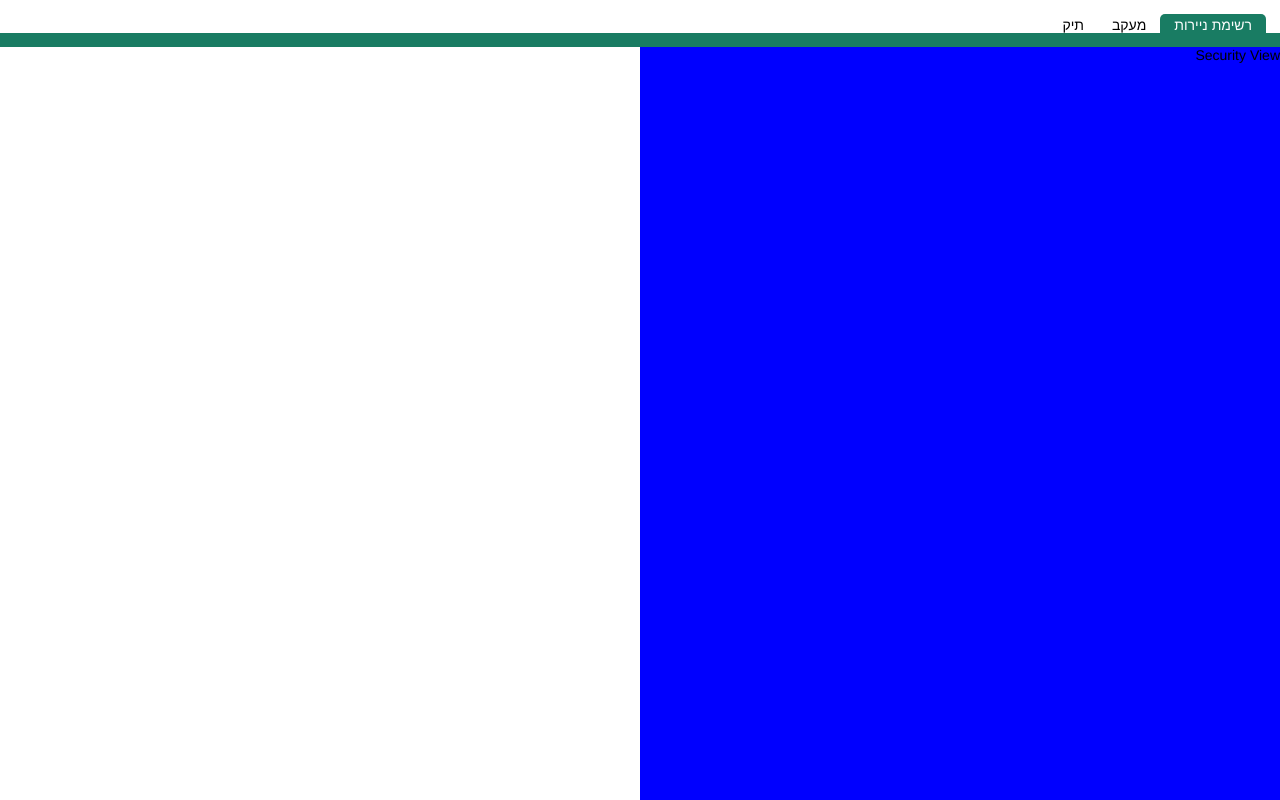
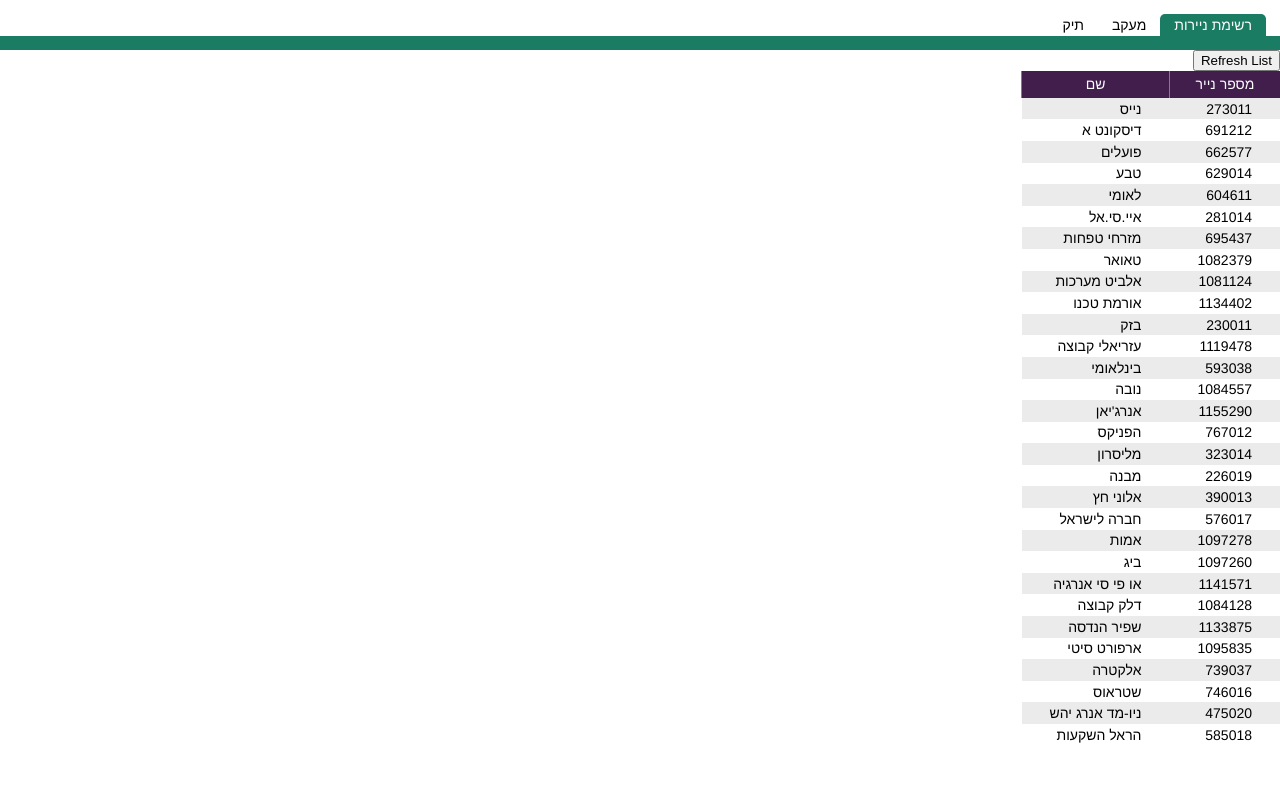
Before and after one commit to extic/investments, a Vue app: page / in a window 1280 px wide. Built offline with nearby package versions, Linux system fonts and the light colour scheme.

Commit message:
Added security list

```diff
--- a/src/components/HeaderBar.vue
+++ b/src/components/HeaderBar.vue
@@ -47,7 +47,7 @@
 
     .tab {
       color: black;
-      padding: 0.2em 1em 0 1em;
+      padding: 0.2em 1em 0.2em 1em;
       border-radius: 5px 5px 0 0;
     }
 
--- a/src/components/HoldingsTable.vue
+++ b/src/components/HoldingsTable.vue
@@ -44,7 +44,6 @@
 <script lang="ts">
 import { defineComponent, ref } from "vue";
 import moment from "moment";
-import fs from "fs";
 
 type HoldingData = {
   id: string,
--- /dev/null
+++ b/src/data/security-list.data.json
@@ -0,0 +1,152 @@
+[
+    {
+        "securityNumber": "273011",
+        "securityName": "נייס",
+        "symbol": "נייס"
+    },
+    {
+        "securityNumber": "691212",
+        "securityName": "דיסקונט       א",
+        "symbol": "דסקנט"
+    },
+    {
+        "securityNumber": "662577",
+        "securityName": "פועלים",
+        "symbol": "פעלים"
+    },
+    {
+        "securityNumber": "629014",
+        "securityName": "טבע",
+        "symbol": "טבע"
+    },
+    {
+        "securityNumber": "604611",
+        "securityName": "לאומי",
+        "symbol": "לאומי"
+    },
+    {
+        "securityNumber": "281014",
+        "securityName": "איי.סי.אל",
+        "symbol": "איסל"
+    },
+    {
+        "securityNumber": "695437",
+        "securityName": "מזרחי טפחות",
+        "symbol": "מזטפ"
+    },
+    {
+        "securityNumber": "1082379",
+        "securityName": "טאואר",
+        "symbol": "טאואר"
+    },
+    {
+        "securityNumber": "1081124",
+        "securityName": "אלביט מערכות",
+        "symbol": "אלבמע"
+    },
+    {
+        "securityNumber": "1134402",
+        "securityName": "אורמת טכנו",
+        "symbol": "ארמת"
+    },
+    {
+        "securityNumber": "230011",
+        "securityName": "בזק",
+        "symbol": "בזק"
+    },
+    {
+        "securityNumber": "1119478",
+        "securityName": "עזריאלי קבוצה",
+        "symbol": "עזרל"
+    },
+    {
+        "securityNumber": "593038",
+        "securityName": "בינלאומי",
+        "symbol": "בנלמ"
+    },
+    {
+        "securityNumber": "1084557",
+        "securityName": "נובה",
+        "symbol": "נובה"
+    },
+    {
+        "securityNumber": "1155290",
+        "securityName": "אנרג'יאן",
+        "symbol": "אנאג"
+    },
+    {
+        "securityNumber": "767012",
+        "securityName": "הפניקס",
+        "symbol": "פנקס"
+    },
+    {
+        "securityNumber": "323014",
+        "securityName": "מליסרון",
+        "symbol": "מלסרן"
+    },
+    {
+        "securityNumber": "226019",
+        "securityName": "מבנה",
+        "symbol": "מבנה"
+    },
+    {
+        "securityNumber": "390013",
+        "securityName": "אלוני חץ",
+        "symbol": "אלחץ"
+    },
+    {
+        "securityNumber": "576017",
+        "securityName": "חברה לישראל",
+        "symbol": "חל"
+    },
+    {
+        "securityNumber": "1097278",
+        "securityName": "אמות",
+        "symbol": "אמות"
+    },
+    {
+        "securityNumber": "1097260",
+        "securityName": "ביג",
+        "symbol": "ביג"
+    },
+    {
+        "securityNumber": "1141571",
+        "securityName": "או פי סי אנרגיה",
+        "symbol": "אפסא"
+    },
+    {
+        "securityNumber": "1084128",
+        "securityName": "דלק קבוצה",
+        "symbol": "דלקקב"
+    },
+    {
+        "securityNumber": "1133875",
+        "securityName": "שפיר הנדסה",
+        "symbol": "שפהנ"
+    },
+    {
+        "securityNumber": "1095835",
+        "securityName": "ארפורט סיטי",
+        "symbol": "ארפט"
+    },
+    {
+        "securityNumber": "739037",
+        "securityName": "אלקטרה",
+        "symbol": "אלקטה"
+    },
+    {
+        "securityNumber": "746016",
+        "securityName": "שטראוס",
+        "symbol": "שטרס"
+    },
+    {
+        "securityNumber": "475020",
+        "securityName": "ניו-מד אנרג יהש",
+        "symbol": "נומד"
+    },
+    {
+        "securityNumber": "585018",
+        "securityName": "הראל השקעות",
+        "symbol": "הראל"
+    }
+]
--- a/src/services/security-list.service.ts
+++ b/src/services/security-list.service.ts
@@ -3,8 +3,8 @@
 
 export type Security = {
   securityNumber: string;
+  securityName: string;
   shortName: string;
-  symbol: string;
 }
 
 export const getSecurityList = async () => {
@@ -20,7 +20,7 @@
   return response.Items.map((it: any) => {
     return {
       securityNumber: it.SecurityNumber,
-      shortName: it.ShortName,
+      securityName: it.ShortName,
       symbol: it.Symbol,
     } as Security;
   })
--- /dev/null
+++ b/src/styles/table.scss
@@ -0,0 +1,43 @@
+table {
+    border-collapse: collapse;
+
+    thead {
+      background-color: #421e4d;
+      color: white;
+
+      th {
+        border-left: 1px solid gray;
+        padding: 0.4em 1em;
+        font-weight: normal;
+      }
+    }
+
+    tbody {
+      tr:nth-of-type(odd) {
+        background-color: #EBEBEB;
+      }
+
+      td {
+        padding: 0.2em 2em;
+        white-space: nowrap;
+
+        .change-cell {
+          display: flex;
+          gap: 10px;
+        }
+
+        .arrow-up {
+          color: green;
+        }
+
+        .arrow-down {
+          color: red;
+        }
+
+        .number {
+          direction: ltr;
+          text-align: right;
+        }
+      }
+    }
+  }
--- a/src/views/HoldingsView.vue
+++ b/src/views/HoldingsView.vue
@@ -62,49 +62,6 @@
 
 <style lang="scss" scoped>
 .holdings-view {
-  table {
-    border-collapse: collapse;
-
-    thead {
-      background-color: #421e4d;
-      color: white;
-
-      th {
-        border-left: 1px solid gray;
-        padding: 0.4em 1em;
-        font-weight: normal;
-      }
-    }
-
-    tbody {
-      tr:nth-of-type(odd) {
-        background-color: #EBEBEB;
-      }
-
-      td {
-        padding: 0.2em 2em;
-        white-space: nowrap;
-
-        .change-cell {
-          display: flex;
-          gap: 10px;
-        }
-
-        .arrow-up {
-          color: green;
-        }
-
-        .arrow-down {
-          color: red;
-        }
-
-        .number {
-          direction: ltr;
-          text-align: right;
-        }
-      }
-    }
-  }
-  // background-color: red;
+  @import "../styles/table.scss";
 }
 </style>
--- a/src/views/SecurityListView.vue
+++ b/src/views/SecurityListView.vue
@@ -1,22 +1,48 @@
 <template>
-  <div class="security-list-view">Security View</div>
+  <div class="security-list-view">
+    <button @click="refreshList">Refresh List</button>
+    <table>
+      <thead>
+        <tr>
+          <th>מספר נייר</th>
+          <th>שם</th>
+        </tr>
+      </thead>
+      <tbody>
+        <tr v-for="security in securityList" :key="security.securityNumber">
+          <td>{{ security.securityNumber }}</td>
+          <td>{{ security.securityName }}</td>
+        </tr>
+      </tbody>
+    </table>
+  </div>
 </template>
 
 <script lang="ts">
 import { defineComponent, ref } from "vue";
+import list from "../data/security-list.data.json";
+import { getSecurityList, Security } from "../services/security-list.service";
+import fs from "fs";
 
 export default defineComponent({
   name: "SecurityListView",
 
   setup() {
+    const securityList = ref<Security[]>()
+    securityList.value = list as unknown as Security[];
 
-    return {};
+    const refreshList = async () => {
+      securityList.value = await getSecurityList();
+      fs.writeFileSync("C:/programming/investments/src/data/security-list.data.json", JSON.stringify(securityList.value, null, 4));
+    }
+
+    return { securityList, refreshList };
   }
 });
 </script>
 
 <style lang="scss" scoped>
 .security-list-view {
-  background-color: blue;
+  @import "../styles/table.scss";
 }
 </style>
```
